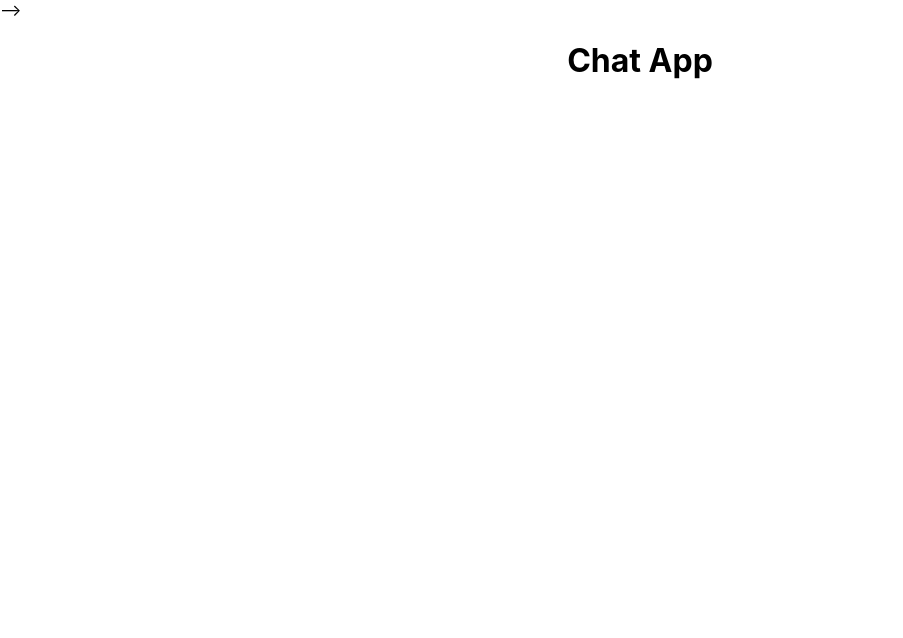
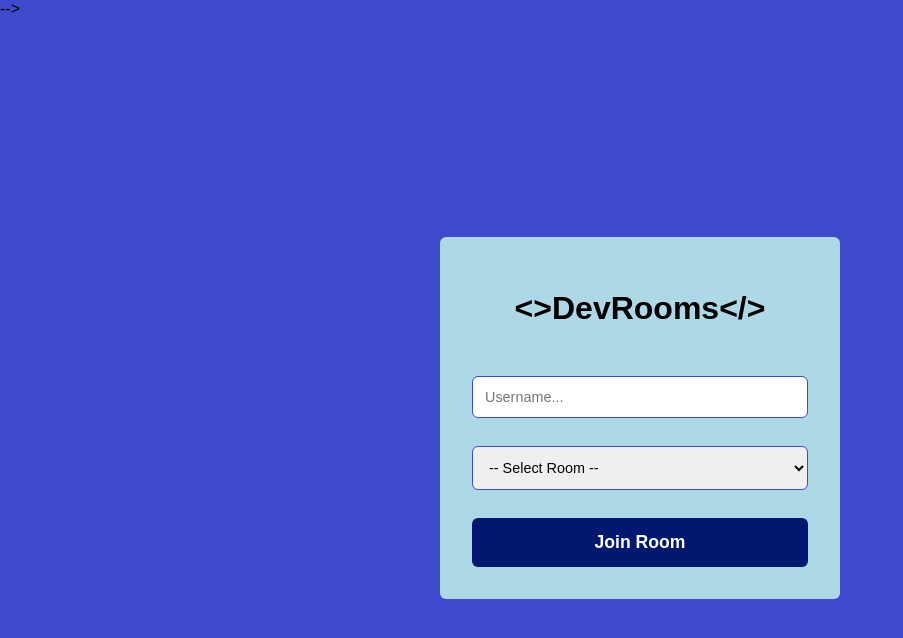
Before and after one commit to Dwaynew85/chat-app-with-rooms, a React (Create React App) app in the folder client/: page / in a window 1280 px wide. Shown: the top 638 px of the page, without its empty margins (0-903 px from the left). Built offline with nearby package versions, Linux system fonts and the light colour scheme.

Commit message:
Added Home Page and silent.

```diff
--- a/client/src/App.css
+++ b/client/src/App.css
@@ -1,38 +1,46 @@
-.App {
-  text-align: center;
+html * {
+  font-family: Arial;
+  box-sizing: border-box;
 }
-
-.App-logo {
-  height: 40vmin;
-  pointer-events: none;
+body {
+  margin: 0;
+  padding: 0;
+  overflow: hidden;
+  background: rgb(63, 73, 204);
 }
-
-@media (prefers-reduced-motion: no-preference) {
-  .App-logo {
-    animation: App-logo-spin infinite 20s linear;
-  }
+::-webkit-scrollbar {
+  width: 20px;
 }
-
-.App-header {
-  background-color: #282c34;
-  min-height: 100vh;
-  display: flex;
-  flex-direction: column;
-  align-items: center;
-  justify-content: center;
-  font-size: calc(10px + 2vmin);
-  color: white;
+::-webkit-scroolbar-track {
+  background-color: transparent;
 }
-
-.App-link {
-  color: #61dafb;
+::-webkit-scrollbar-thumb {
+  background-color: #d6dee1;
+  border-radius: 20px;
+  border: 6px solid transparent;
+  background-clip: content-box;
 }
-
-@keyframes App-logo-spin {
-  from {
-    transform: rotate(0deg);
-  }
-  to {
-    transform: rotate(360deg);
-  }
+::-webkit-scrollbar-thumb:hover {
+  background-color: #a8bbbf;
 }
+.btn {
+  padding: 14px 14px;
+  border-radius: 6px;
+  font-weight: bold;
+  font-size: 1.1rem;
+  cursor: pointer;
+  border: none;
+}
+.brn-outline {
+  color: rgb(153, 217, 234);
+  border: 1px solid rgb(153, 217, 234);
+  background: rgb(63, 73, 204);
+}
+.btn-primary {
+  background: rgb(153, 217, 234);
+  color: rgb(0 , 24, 111);
+}
+.btn-secondary {
+  background: rgb(0, 24, 111);
+  color: #fff;
+}
--- a/client/src/App.js
+++ b/client/src/App.js
@@ -1,10 +1,16 @@
 import './App.css';
+import { BrowserRouter as Router, Routes, Route } from 'react-router-dom';
+import Home from './pages/home';
 
 function App() {
   return (
-    <div className="App">
-      <h1>Chat App</h1>
-    </div>
+    <Router>
+      <div className="App">
+        <Routes>
+          <Route path='/' element={<Home />} />
+        </Routes>
+      </div>
+    </Router>
   );
 }
 
--- a/client/src/pages/home/index.js
+++ b/client/src/pages/home/index.js
@@ -0,0 +1,26 @@
+import styles from './styles.module.css';
+
+const {input, formContainer, container} = styles;
+
+const Home = () => {
+  return (
+    <div className={container}>
+      <div className={formContainer}>
+        <h1>{`<>DevRooms</>`}</h1>
+        <input className={input} placeholder='Username...'></input>
+
+        <select className={input}>
+          <option>-- Select Room --</option>
+          <option value='javascript'>JavaScript</option>
+          <option value='node'>Node</option>
+          <option value='express'>Express</option>
+          <option value='react'>React</option>
+        </select>
+
+        <button className='btn btn-secondary' style={{ width: '100%' }}>Join Room</button>
+      </div>
+    </div>
+  );
+};
+
+export default Home;
--- a/client/src/pages/home/styles.module.css
+++ b/client/src/pages/home/styles.module.css
@@ -0,0 +1,29 @@
+.container {
+  height: 100vh;
+  width: 100%;
+  display: flex;
+  justify-content: center;
+  align-items: center;
+  background: rgb(63, 73, 204);
+}
+.formContainer {
+  width: 400px;
+  margin: 0 auto 0 auto;
+  padding: 32px;
+  background: lightblue;
+  border-radius: 6px;
+  display: flex;
+  flex-direction: column;
+  align-items: center;
+  gap: 28px;
+}
+.input {
+  width: 100%;
+  padding: 12px;
+  border-radius: 6px;
+  border: 1px solid rgb(63, 73, 204);
+  font-size: 0.9rem;
+}
+.input option {
+  margin-top: 20px;
+}
```
